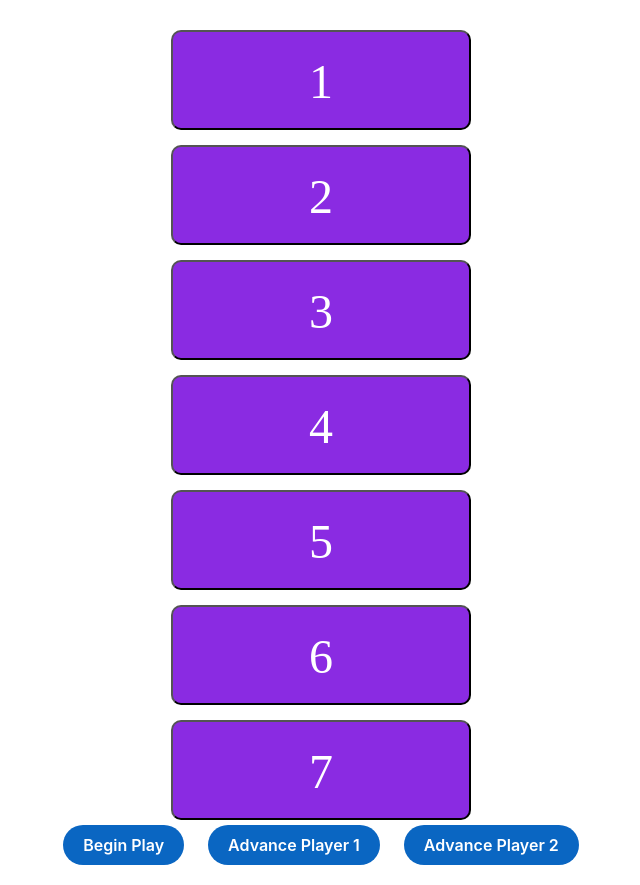
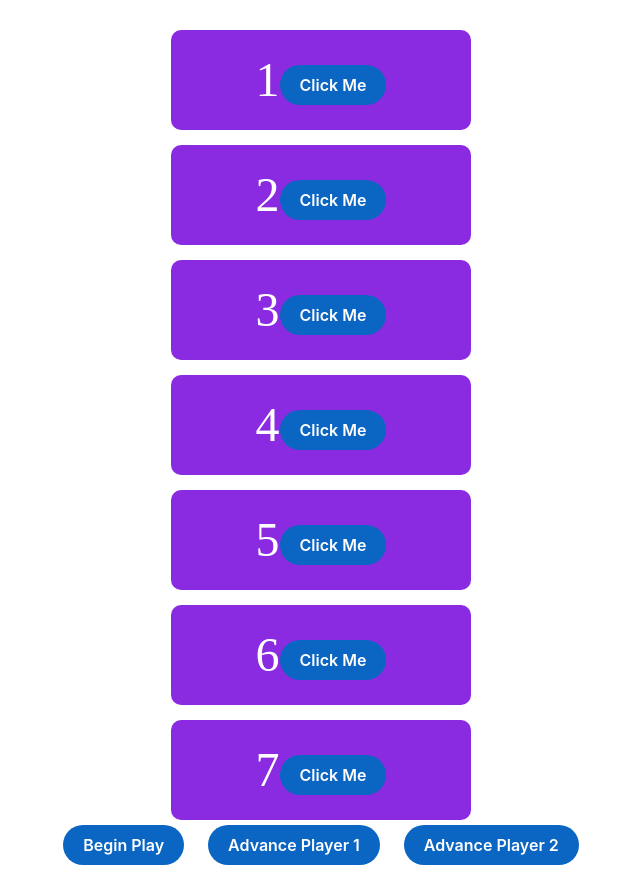
Before and after one commit to mercymorned/the-chase, a Next.js app: page / in a window 1280 px wide. Shown: the whole page, without its empty margins (319-959 px from the left). Built offline with nearby package versions, Linux system fonts and the light colour scheme.

Commit message:
feat: add changeSelected method to Bar

```diff
--- a/src/app/components/advance-player-button.js
+++ b/src/app/components/advance-player-button.js
@@ -6,12 +6,11 @@ import Board from '.././page.js';
 
 export default function AdvancePlayerButton() {
     const [style, setStyle] = useState(styles.currentQuestion);
-    let bars = Board()
-    console.log(bars)
 
 
     const changeStyle = () => {
       if (style !== styles.currentQuestion) setStyle(styles.currentQuestion);
+      if (style === styles.wonQuestion) setStyle(styles.chaser);
       else setStyle(styles.wonQuestion);
     };
 
--- a/src/app/components/bar-array.js
+++ b/src/app/components/bar-array.js
@@ -5,6 +5,7 @@ import styles from ".././page.module.css";
 
 export default function Bar({id}) {
     const [style, setStyle] = useState(styles.currentQuestion);
+    const [selected, setSelected] = useState('')
 
     const changeStyle = () => {
       if (style !== styles.currentQuestion) setStyle(styles.currentQuestion);
@@ -12,10 +13,14 @@ export default function Bar({id}) {
       else setStyle(styles.wonQuestion);
     };
 
+    const changeSelected = () => {
+      console.log('bar ' + {id} + ' active!')
+    };
+
 
     return (
-    <button className={style} onClick={changeStyle}> {id}
-      {/* <button className={styles.button} onClick={changeStyle}>Click Me</button> */}
-    </button>
+    <div className={style} onClick={changeSelected}> {id}
+      <button className={styles.button} onClick={changeStyle}>Click Me</button>
+    </div>
     );
   }
```
